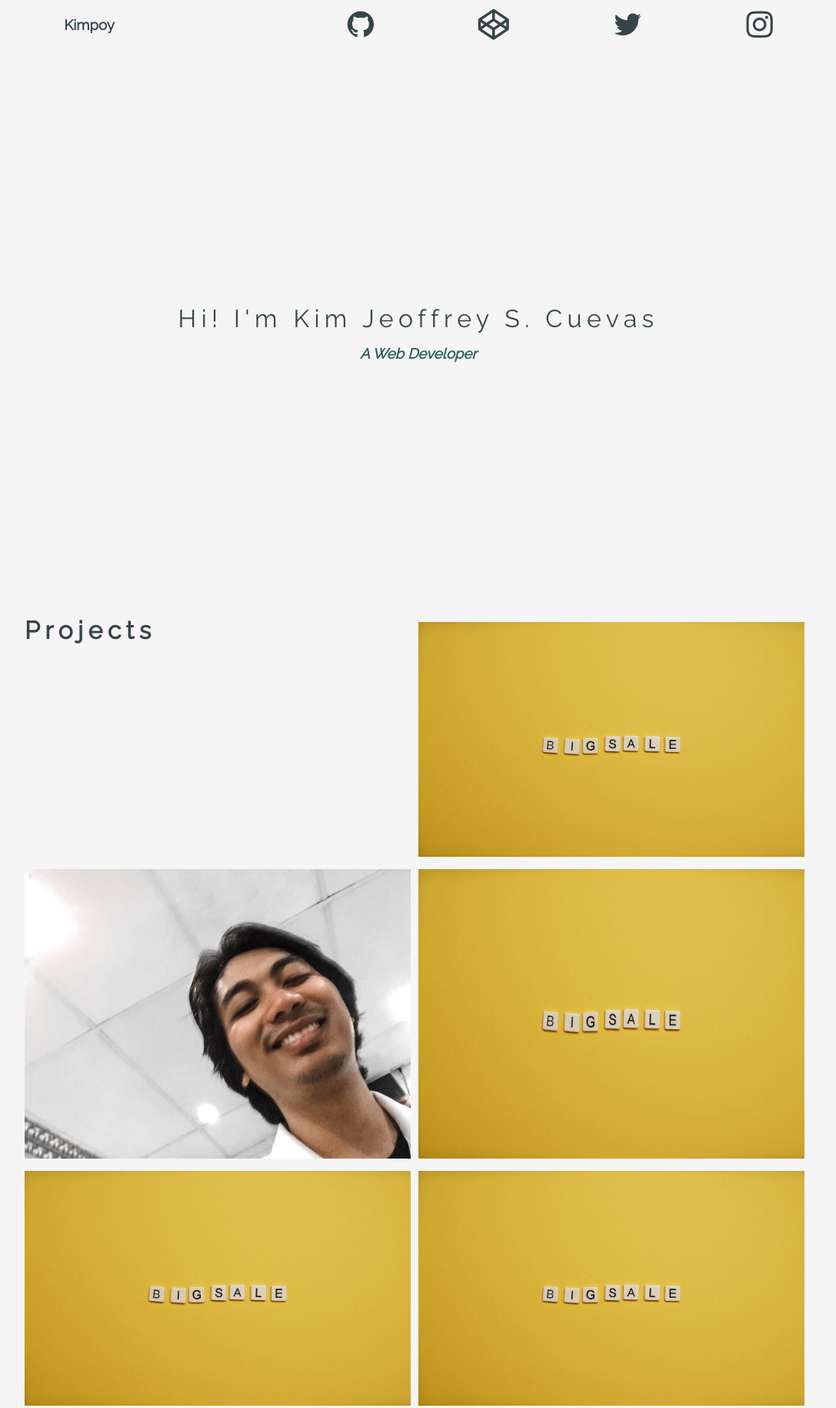
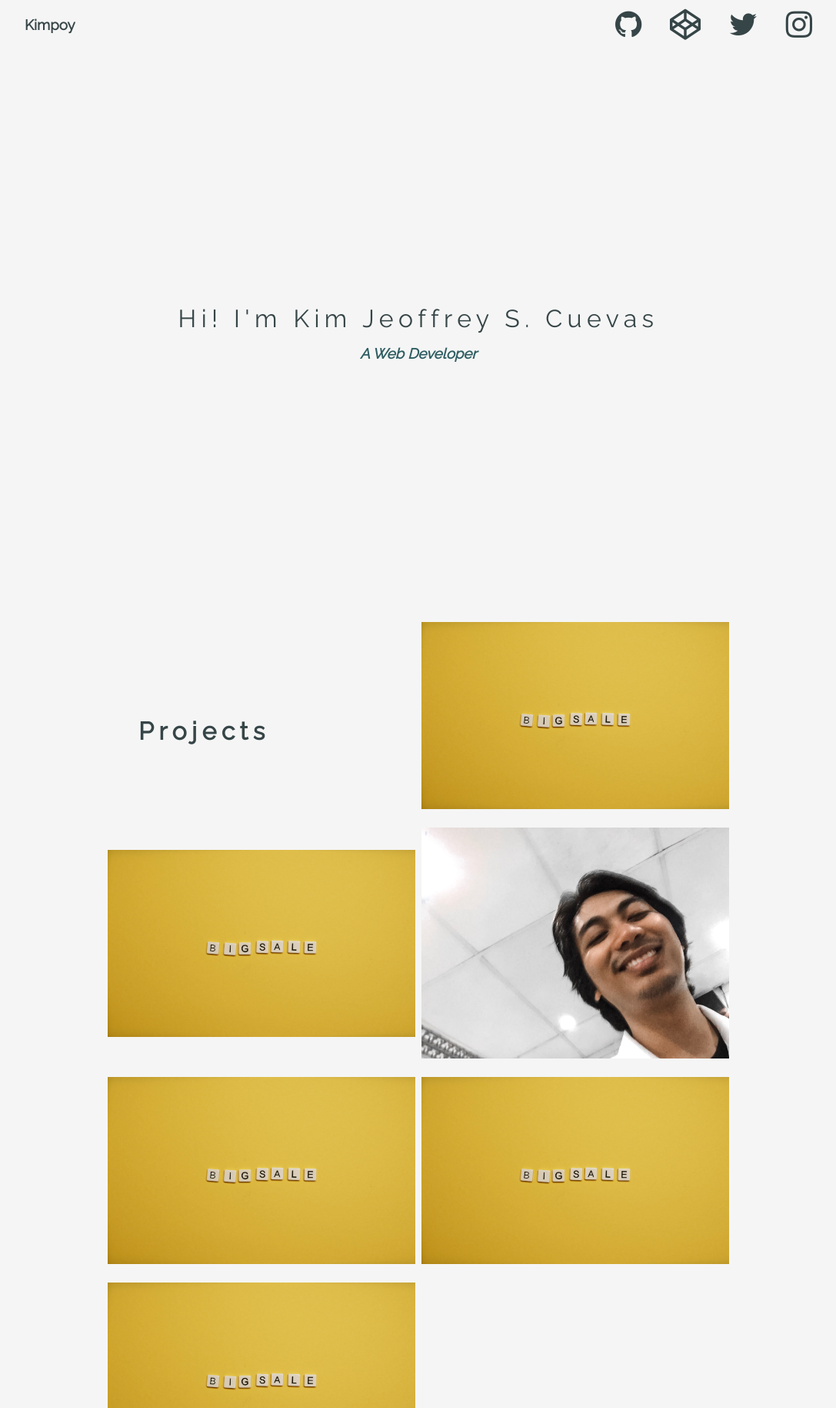
Before and after one commit to kimpoy/Portfolio, a plain HTML site: page index.html in a window 1280 px wide. Shown: the top 1829 px of the page at 77% size, without its empty margins (96-1183 px from the left). Drawn offline with Linux system fonts and the light colour scheme.

Commit message:
grid column template for responsiveness of gallery

```diff
--- a/includes/style.css
+++ b/includes/style.css
@@ -27,6 +27,7 @@ p {
 
 h1 {
   letter-spacing: 0.2em;
+  text-transform: capitalize;
 }
 body {
   background: var(--color-accent);
@@ -45,7 +46,7 @@ body {
   display: flex;
   flex-direction: column;
   justify-content: center;
-  width: 90%;
+  width: 100%;
   margin-inline: auto;
   height: 8vh;
 }
@@ -146,6 +147,17 @@ body {
 }
 
 /**--------------------------------------------------Gallery------------------------------------------------  */
+.gallery {
+  display: grid;
+  grid-template-columns: repeat(auto-fill, 400px);
+  grid-gap: 0.5em;
+  justify-content: center;
+  align-items: center;
+}
+.gallery-title {
+  margin: 10% 0 0 10%;
+}
+
 .image {
   position: relative;
   width: 100%;
@@ -180,12 +192,13 @@ body {
 .image-title {
   font-size: 1.5rem;
   font-weight: 800;
-  text-transform: uppercase;
+  text-transform: capitalize;
   letter-spacing: 0.25em;
 }
 
 .image-description {
   margin: 0.35em 0 0 0;
+  text-transform: lowercase;
 }
 
 /* hover */
@@ -208,12 +221,7 @@ body {
 /**--------------------------------------------------Media Query------------------------------------------------  */
 
 @media (min-width: 1024px) {
-  .gallery {
-    display: grid;
-    grid-template-columns: 1fr 1fr;
-  }
-
-  .image {
-    width: 98%;
+  .icons {
+    width: 25%;
   }
 }
--- a/index.html
+++ b/index.html
@@ -62,7 +62,17 @@
 
           <!-------------------------- Gallery  --------------------------->
           <div class="gallery">
-            <h1>Projects</h1>
+            <div class="gallery-title">
+              <h1>projects</h1>
+            </div>
+
+            <div class="image">
+              <img src="includes/img/image1.jpg" alt="img1" class="image-img" />
+              <div class="image-overlay">
+                <div class="image-title">Image 1</div>
+                <p class="image-description">This is an image</p>
+              </div>
+            </div>
 
             <div class="image">
               <img src="includes/img/image1.jpg" alt="img1" class="image-img" />
@@ -78,14 +88,6 @@
                 alt="img1"
                 class="image-img"
               />
-              <div class="image-overlay">
-                <div class="image-title">Image 2</div>
-                <p class="image-description">This is an image</p>
-              </div>
-            </div>
-
-            <div class="image">
-              <img src="includes/img/image1.jpg" alt="img1" class="image-img" />
               <div class="image-overlay">
                 <div class="image-title">Image 3</div>
                 <p class="image-description">This is an image</p>
```
